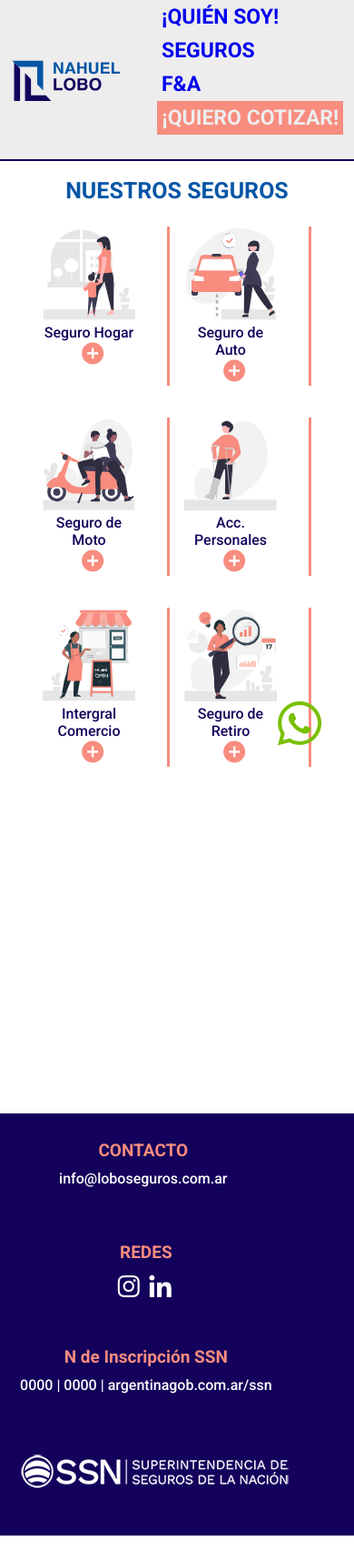
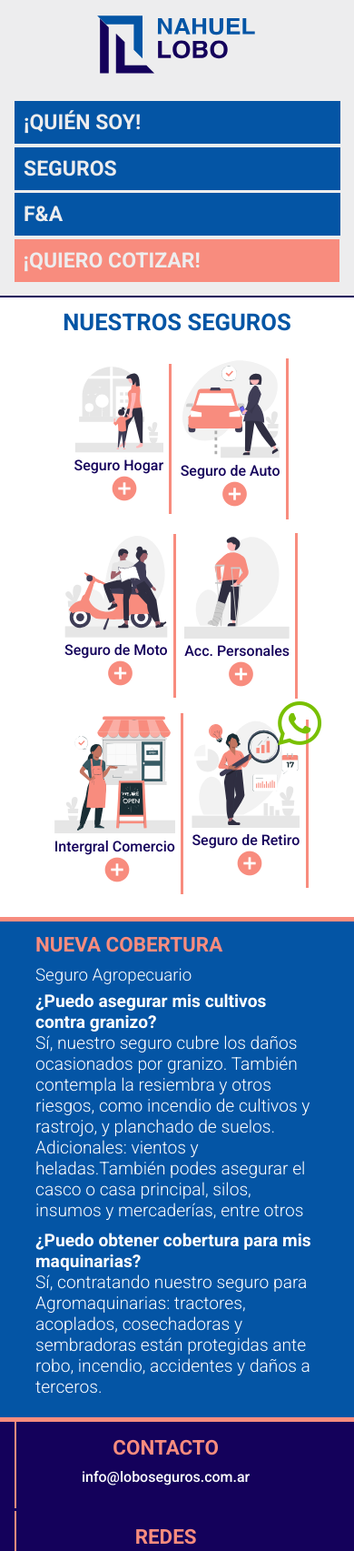
Before and after one commit to BARTISTIC22/comision-33145, a plain HTML site: page seguros.html in a window 390 px wide. Shown: the top 1705 px of the page at 91% size. Drawn offline with nearby package versions, Linux system fonts and the light colour scheme.

Commit message:
actualizacion mediaqueries

```diff
--- a/css/style.css
+++ b/css/style.css
@@ -10,7 +10,7 @@
 h1 {
     font-family: 'Roboto', sans-serif;
     font-weight: 700;
-    font-size: 25px;
+    font-size: 1.6rem;
     color: #0455A5;
     margin-bottom: 10px;
 }
@@ -18,7 +18,7 @@
 h2 {
     font-family: 'Roboto', sans-serif;
     font: weight 500;
-    font-size: 19px;
+    font-size: 1.4rem;
     margin-bottom: 10px;
 }
 
@@ -50,14 +50,13 @@
 /* DESKTOP  FIRST */
 
 body {
-    overflow-x: hidden;
     height: 100vh;
     width: 100vw;
     display: grid;
     grid-template-columns: 1fr;
-    grid-template-rows: 1fr 8fr 1fr;
+    grid-template-rows: repeat(3, 1fr);
     grid-template-areas:
-        "header "
+        "header"
         "main "
         "footer ";
 
@@ -66,51 +65,46 @@
 /**----------------------------  HEADER --------------------------**/
 
 header {
-    height: 10vh;
     grid-area: header;
     background-color: #EDEDEE;
     border-bottom: #14015B 2px solid;
     padding-left: 10%;
     padding-right: 10%;
     display: flex;
+    justify-content: space-around;
+    align-items: center;
+    flex-direction: row;
     flex-wrap: wrap;
+    flex-basis: auto;
 }
 
 header .logo {
-    width: 35%;
-    display: flex;
-    justify-content: flex-start;
-    height: 100%;
+    width: 20%;
 
 }
 
-nav {
-    width: 65%;
+nav .ulheader {
     display: flex;
-    flex-wrap: wrap;
-    justify-content: end;
-    height: 100%;
-
+    justify-content: space-around;
 }
 
-.navheader {
+.ulheader {
     display: flex;
     font-family: 'Roboto', sans-serif;
     font-weight: 700;
     font-size: 23px;
     text-decoration: none;
-    color: #0455A5;
+    flex-wrap: wrap;
+    color: #14015B;
+}
+.ulheader li {
+    padding: 25px 15px;
 }
 
-.navheader li {
-    padding: 25px 15px;
-
+.ulheader li:hover {
+    color: #F88C7E;
 }
 
-
-.pie li {
-    padding: 25px;
-}
 
 .botoncotizar {
     display: block;
@@ -124,10 +118,9 @@
     color: #EDEDEE;
 }
 
-
 /**---------------------------- MAIN --------------------------**/
 main {
-    height: 75vh;
+
     grid-area: main;
     background-color: #fff;
 
@@ -136,53 +129,57 @@
 /**   ---  QUIEN SOY SLIDE  ---**/
 #slide {
     width: 100%;
-    height: 32vh;
+    height: 30vh;
     background-image: url(../asset/img/slide_home.jpg);
     background-size: cover;
     border-bottom: #F88C7E 5px solid;
 }
 
-
 /**   ---  QUIEN SOY  TEXTO ---**/
 #quiensoy {
-    height: 43vh;
     width: 100%;
     padding-left: 10%;
     padding-right: 10%;
+    padding-top: 2%;
+    padding-bottom: 2%;
     display: flex;
-    align-content: center;
-    justify-content: space-between;
+    align-items: center;
+    justify-content: center;
+    flex-direction: row;
+    flex-wrap: wrap;
+    gap: 15px;
 
 }
 
 #quiensoy .imgizq {
+    width: 45%;
+    height: 40vh;
+    background-image: url(../asset/img/nahuellobo2.jpg);
+    background-size: cover;
     align-items: center;
-    padding: 1%;
+    border: #14015B 2px solid;
 }
 
-
 #quiensoy .texto {
-    align-self: center;
-    padding: 1%;
+    width: 45%;
     font-family: 'Roboto', sans-serif;
     font-weight: 500;
     font-size: 1.6rem;
     color: #14015B;
+    border: #14015B 2px solid;
 }
-
 
 /**   ---  SEGUROS CATEGORIAS   ---**/
 #categorias {
-    height: 45vh;
     width: 100%;
     padding-left: 10%;
     padding-right: 10%;
-    padding-top: 4.5%;
+    padding-top: 3%;
     border-bottom: #F88C7E 5px solid;
 }
 
 #categorias h1 {
-    padding-bottom: 5%;
+    padding-bottom: 3%;
     color: #0455A5;
     text-align: center;
 }
@@ -196,15 +193,22 @@
 }
 
 #figuras {
+    width: 100%;
+    padding-top: 2%;
+    padding-bottom: 2%;
     display: flex;
+    align-items: center;
+    justify-content: space-around;
+    flex-direction: row;
     flex-wrap: wrap;
-    justify-content: space-around;
-    margin-bottom: 5px;
 }
 
-.figuraborde {
-    padding-right: 25px;
-    margin-bottom: 35px;
+.figuraborde  {
+    display: flex;
+    flex-basis: auto;
+    padding-right: 3%;
+    padding-bottom: 3%;
+    margin-bottom: 5%;
     border-right: #F88C7E 3px solid;
     transform: scale(1, 1);
 }
@@ -222,19 +226,16 @@
     color: #F88C7E
 }
 
-.figuraborde {
-    width: 16%;
-}
-
 /**   ---  SEGUROS NOVEDADES   ---**/
 
 #novedades {
-    height: 30vh;
     width: 100%;
     padding-left: 10%;
     padding-right: 10%;
-    padding-top: 2%;
+    padding-top: 3%;
+    padding-bottom: 3%;
     background-color: #0455A5;
+    border-color: #e60096 solid 2px;
 }
 
 #novedades h2 {
@@ -245,18 +246,92 @@
     color: #fff;
     font-family: 'Roboto', sans-serif;
     font-weight: 300;
-    font-size: 18px;
     padding-bottom: 2%;
 }
 
 #novedades p {
     font-family: 'Roboto', sans-serif;
     font-weight: 300;
-    font-size: 16px;
+    font-size: 1.2rem;
     color: #ffffff;
 }
 
-/**   ---  ficha SEGUROS  ---**/
+/**---SEGURO HOGAR---**/
+
+#slidehogar {
+    width: 100%;
+    height: 30vh;
+    background-image: url(../asset/img/slide_hogar.jpg);
+    background-size: cover;
+    background-position: top right;
+    border-bottom: #F88C7E 5px solid;
+}
+
+#hogar{
+    width: 100%;
+    padding-left: 10%;
+    padding-right: 10%;
+    padding-top: 2%;
+    padding-bottom: 2%;
+    display: flex;
+    align-items: center;
+    justify-content: center;
+    flex-direction: row;
+    flex-wrap: wrap;
+    gap: 15px;
+
+}
+#hogar .imgizqhogar {
+    width: 35%;
+    height: 40vh;
+    background-image: url(../asset/img/segurohogar.png);
+    background-size: contain;
+    background-position: right;
+    background-repeat: no-repeat;
+    align-items: center;
+    border: #14015B 2px solid;
+}
+#hogar .texto {
+    width: 55%;
+    font-family: 'Roboto', sans-serif;
+    font-weight: 500;
+    font-size: 1.6rem;
+    color: #14015B;
+    border: #14015B 2px solid;
+}
+#hogar .texto h1 {
+    margin-top: 2%;
+    margin-bottom: 2%;
+
+}
+
+/**---Accordeon---**/
+/* .acordeon { margin-top: 2%;
+    margin-bottom: 2%;}
+
+section a {
+    text-decoration: none;
+    font-size: 1.1rem;
+    font-weight: 300;
+    display: block;
+    text-align: left;
+    padding: 5px;
+    background-color: #0455A5;
+    color: white;
+  }
+  section p {
+    overflow: hidden;
+    font-size: 1.1rem;
+    font-weight: 300;
+    max-height: 0;
+    text-align: justify;
+
+  }
+
+  section:target p {
+    max-height: 150px;
+    padding: 10px;
+  } */
 
 /* .botoncoti {
     display: inline-block;
@@ -284,19 +359,14 @@
 .botonvolver h1 {
     color: #14015B;
 } */
-
-
-
 /**---------------------------- FOOTER --------------------------**/
 footer {
-    height: 15vh;
     width: 100%;
     grid-area: footer;
+    border-top: #F88C7E 5px solid;
     background-color: #14015B;
     padding-left: 10%;
     padding-right: 10%;
-    padding-top: 1%;
-    padding-bottom: 1%;
     display: flex;
     flex-direction: row;
 }
@@ -304,13 +374,16 @@
 footer .pie {
     display: flex;
     flex-direction: row;
+    justify-content: space-between;
+    flex-wrap: wrap;
+
 }
 
 footer .pie li {
     justify-items: center;
     align-items: center;
-    padding-left: 2%;
-padding-right: 2%;
+    padding: 20px;
+
 }
 
 footer .redes {
@@ -336,7 +409,6 @@
 
 .borde_pie {
     border-left: #F88C7E 2px solid;
-    margin-left: 4%;
 }
 
 .what {
@@ -348,118 +420,159 @@
     z-index: 50;
 }
 
-/**----------------------------MEDIA QUERIES --------------------------**/
+/**------------------------------- MEDIA QUERIES - tablets  -----------------------------------**/
+@media (max-width:768px) {
+
+/**---header--**/
+    header {
+        padding-top: 3%;
+        padding-left: 4%;
+        padding-right: 4%;
+    }
+    header .logo {
+        width: 30%;
+    }
+    nav {
+        width: 100%;
+    }
+    nav .ulheader {
+        margin-top: 25px;
+    }
+    .ulheader li {
+        justify-content: space-around;
+        margin-left: 2px;
+        margin-right: 2px;
+    }
+
+/**---main --**/
+
+    #slide {
+        height: 40vh;
+    }
+                /**---QUIEN SOY---**/
+    #quiensoy {
+        padding-left: 4%;
+        padding-right: 4%;
+        padding-top: 3%;
+        padding-bottom: 3%;
+        flex-direction: column;
+    }
+    #quiensoy .imgizq {
+        width: 100%;
+    }
+    #quiensoy .texto {
+        width: 100%;
+        font-size: 1.6rem;
+        color: #14015B;
+        border: #14015B 2px solid;
+    }
+            /**--- SEGUROS CATEGORIAS--**/
+
+    #categorias {
+        padding-left: 10%;
+        padding-right: 10%;
+        padding-top: 3%; }
+
+    #figuras {
+        padding-bottom: 3%;
+        justify-content: center;
+            }
+    .figuraborde  {
+        padding-right: 3%;
+        margin-left: 3%;
+            }
+
+/**---- footer ---**/
+    footer {
+        padding-left: 4%;
+        padding-right: 4%;
+    }
+    footer .pie {
+        display: flex;
+        flex-direction: column;
+    }
+   footer .pie li {
+        align-items: center;
+        padding: 15px;
+    }
+}
+/**------------------------------- MEDIA QUERIES - MOBILE L 425  -----------------------------------**/
+@media (max-width:425px) {
+
+/**---header--**/
+    header { padding-bottom: 3%;
+        padding-left: 4%;
+        padding-right: 4%;
+    }
+    header .logo {
+        width: 50%;
+    }
+    nav .ulheader {
+        flex-direction: column;
+    }
+    .ulheader li  {
+        padding: 10px;
+        margin: 0%;
+        margin-bottom: 1%;
+    }
+    .ulheader .botoncomun {
+        background-color:#0455A5 ;
+    }
+    .ulheader .botoncomun a {
+       color: #EDEDEE;
+    }
+    .ulheader .botoncomun a:hover {
+        color:#F88C7E;
+     }
+/**---main --**/
+     #slide {
+        height: 33vh;
+        background-position: center top;
+    }
+            /**---QUIEN SOY---**/
+    #quiensoy .texto {
+        font-size: 1.4rem;
+    }
+
+            /**--- SEGUROS CATEGORIAS --**/
+            .figuraborde  {
+                padding-right: 2%;
+                margin-left: 3%;
+
+                    }
+
+/**---- footer ---**/
+
+    .pie li  {
+        padding: 10px;
+        margin: 0%;
+        margin-bottom: 1%;
+    }
+    .ssn img {
+        width: 85%;
+    }
+}
+/**------------------------------- MEDIA QUERIES - MOBILE L 320  -----------------------------------**/
+@media (max-width:320px) {
+    /**--- SEGUROS CATEGORIAS --**/
+
+    #categorias {
+        padding-left: 2%;
+        padding-right: 2%;}
+
+        #figuras {
+            padding-bottom: 4%;
+                }
+        .figuraborde  {
+            padding-right: 2%;
+            margin-left: 2%;
+            width: 42%;
+                }
 
 
-@media (max-width:768px) {
-
-    body {
-        height: 200vh;
-    }
-
-    header {
-        height: 21vh;
-        padding-left: 3%;
-        padding-right: 3%;
-        display: flex;
-    }
-
-.logo  {
-display:flex;
-justify-content: center;
-align-items: center;
-padding-right: 5px;
-}
-
-.navheader  {
-    display: block;
-    justify-content: center;
-    align-items: center;
-    border-right: #F88C7E solid 3x;
-}
-    .navheader li {
-        padding: 5px 5px;
-    }
-    main {
-        padding-left: 0;
-        padding-right: 0;
-    }
-
-    /**   --- QUIEN SOY---**/
-    #quiensoy {
-        height: 100vh;
-        display:flex;
-        flex-direction: column;
-        justify-content: center;
-    }
-
-    #quiensoy .texto {
-        align-self: center;
-        font-family: 'Roboto', sans-serif;
-        font-weight: 500;
-        font-size: 1.4rem;
-        color: #14015B;
-    }
-.imgizq {
-        align-content: center;
-        justify-content: center;}
-
-
- /**   --- SEGUROS---**/
- #categorias {
-    height: 130vh;
-margin-bottom: 5%;}
-
-    #figuras {
-        display: flex;
-        flex-wrap: wrap;
-        justify-content: space-around;
-        margin-bottom: 5px;
-    }
-
-    .figuraborde {
-        padding-right: 35px;
-        margin-bottom: 35px;
-        border-right: #F88C7E 3px solid;
-        transform: scale(1, 1);
-    }
-
-    .figuraborde img:hover {
-        transform: scale(1.1, 1.1);
-        transform: translate(0px, -15px);
-        transition: all 1s;
-    }
-
-    figure i {
-        margin-left: 40%;
-        font-weight: 500;
-        font-size: 1.8rem;
-        color: #F88C7E
-    }
-
-    .figuraborde {
-        width: 45%;
-    }
-
-    #novedades {
-        display: none;}
-
-
- /**   ---FOOTER---**/
-
-    footer {
-        height: 55vh;
-        padding-left: 2%;
-        padding-right: 2%;
-    }
-
-    footer .pie {
-        flex-direction: column;
-
-    }
-    .borde_pie {
-        border: none;
-        margin-left: 2%;
+/**---- footer ---**/
+    .ssn img {
+        width: 70%;
     }
 
 
--- a/seguros.html
+++ b/seguros.html
@@ -26,6 +26,7 @@
   <!---------LIBRERIAS---------------->
   <link href='https://unpkg.com/boxicons@2.1.4/css/boxicons.min.css' rel='stylesheet'>
   <link rel="stylesheet" href="https://cdnjs.cloudflare.com/ajax/libs/animate.css/4.1.1/animate.min.css"/>
+  <link href="https://cdnjs.cloudflare.com/ajax/libs/font-awesome/5.13.0/css/all.min.css" rel="stylesheet">
 
   <!--Titulo de mi pagina-->
   <title>Categoría de Seguros</title>
@@ -42,10 +43,10 @@
   </div>
 
   <nav>
-    <ul class="navheader">
-      <li class="animate__animated animate__bounceIn"><a href="index.html"> ¡QUIÉN SOY!</a></li>
-      <li class="animate__animated animate__bounceIn"><a href="seguros.html">SEGUROS</a></li>
-      <li class="animate__animated animate__bounceIn"><a href="#">F&A</a></li>
+    <ul class="ulheader">
+      <li class="botoncomun animate__animated animate__bounceIn"><a href="index.html"> ¡QUIÉN SOY!</a></li>
+      <li class="botoncomun animate__animated animate__bounceIn"><a href="seguros.html">SEGUROS</a></li>
+      <li class="botoncomun animate__animated animate__bounceIn"><a href="#">F&A</a></li>
       <li class="botoncotizar"><a href="#">¡QUIERO COTIZAR!</a></li>
     </ul>
   </nav>
@@ -117,7 +118,7 @@
 <!------------------------------ FOOTER ---------------------------->
 <footer>
   <ul class="pie">
-    <li>
+    <li class="borde_pie ">
       <h2>CONTACTO</h2>
       <p> info@loboseguros.com.ar</p>
     </li>
@@ -129,15 +130,15 @@
       <h2>N de Inscripción SSN</h2>
       <p> 0000 | 0000 | argentinagob.com.ar/ssn</p>
     </li>
-    <li class="borde_pie"><img src="./asset/img/ssn_logo.png"></li>
+    <li class="borde_pie ssn"><img src="./asset/img/ssn_logo.png"></li>
   </ul>
 </footer>
 
-  <!--Whatsapp flotante-->
-  <a href="https://api.whatsapp.com/send?phone=5491135201010&text=Hola%21%20Quisiera%20hacer%20una%20consulta"
-    class="what" target="_blank">
-    <i class="bx bxl-whatsapp"></i>
-  </a>
+<!--Whatsapp flotante-->
+<a href="https://api.whatsapp.com/send?phone=5491135201010&text=Hola%21%20Quisiera%20hacer%20una%20consulta"
+  class="what" target="_blank">
+  <i class="bx bxl-whatsapp"></i>
+</a>
 
 </body>
 
```
Also changed, not shown: index.html (+9 -8 lines), tester.html (deleted, +0 -12 lines), asset/img/segurohogar.png (added), 2 other files.
